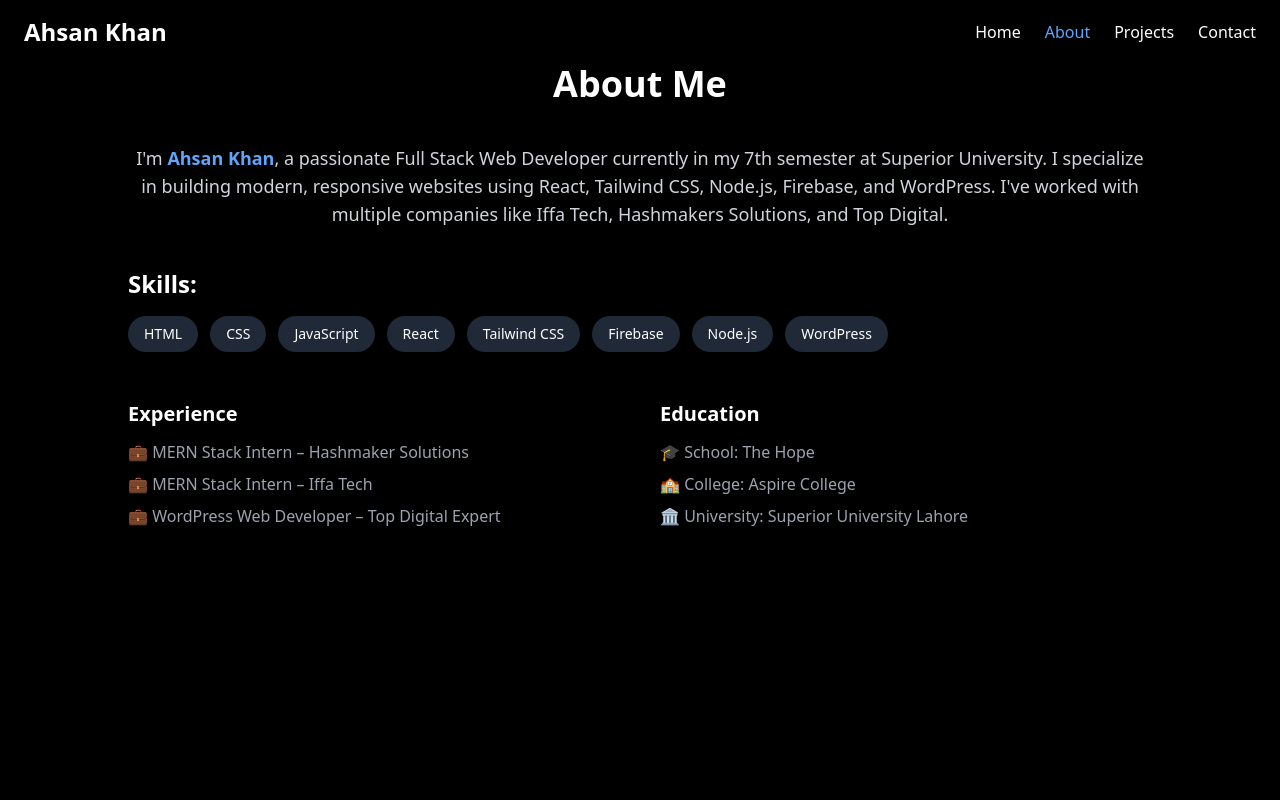
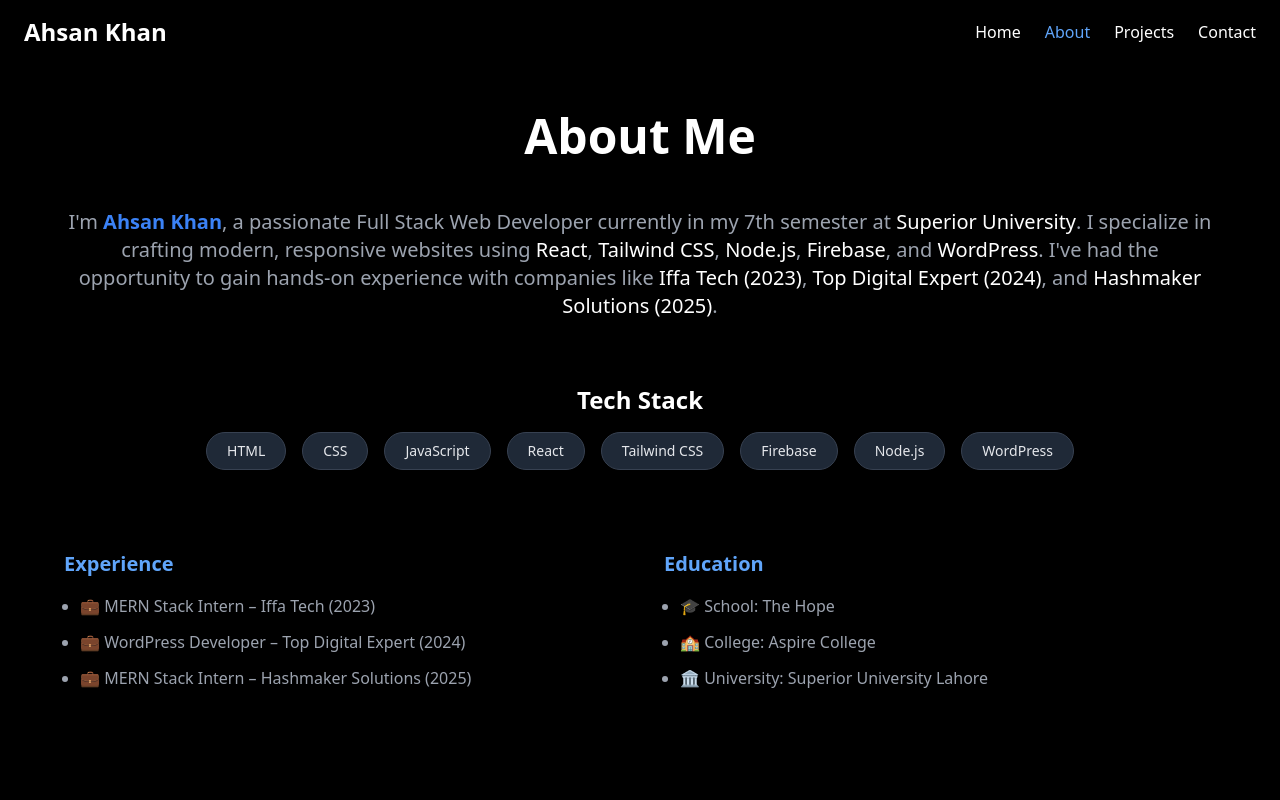
Before and after one commit to Ahsankhan2345/my-portfolio, a React (Vite) app: page /about in a window 1280 px wide. Shown: the top 800 px of the page. Built offline with nearby package versions, Linux system fonts and the light colour scheme.

Commit message:
Updated About.jsx design and animations

```diff
--- a/src/assets/pages/About.jsx
+++ b/src/assets/pages/About.jsx
@@ -2,15 +2,20 @@
 import { motion } from "framer-motion";
 
 function About() {
+  const skills = [
+    "HTML", "CSS", "JavaScript", "React", "Tailwind CSS",
+    "Firebase", "Node.js", "WordPress"
+  ];
+
   return (
     <section
       id="about"
-      className="bg-black text-white min-h-screen px-6 py-16"
+      className="bg-black text-white min-h-screen px-6 py-20 md:py-28 transition-all duration-300"
     >
-      <div className="max-w-5xl mx-auto">
+      <div className="max-w-6xl mx-auto">
         {/* Heading */}
         <motion.h2
-          className="text-4xl font-bold text-center mb-10"
+          className="text-4xl md:text-5xl font-bold text-center mb-12"
           initial={{ opacity: 0, y: -30 }}
           animate={{ opacity: 1, y: 0 }}
           transition={{ duration: 0.6 }}
@@ -20,41 +25,39 @@
 
         {/* Introduction */}
         <motion.p
-          className="text-lg text-gray-300 mb-10 text-center"
+          className="text-lg text-gray-400 md:text-xl text-center mb-16 leading-relaxed"
           initial={{ opacity: 0 }}
           animate={{ opacity: 1 }}
           transition={{ delay: 0.2, duration: 0.6 }}
         >
-          I'm <span className="text-blue-400 font-semibold">Ahsan Khan</span>,
+          I'm <span className="text-blue-500 font-semibold">Ahsan Khan</span>,
           a passionate Full Stack Web Developer currently in my 7th semester at
-          Superior University. I specialize in building modern, responsive
-          websites using React, Tailwind CSS, Node.js, Firebase, and WordPress.
-          I've worked with multiple companies like Iffa Tech, Hashmakers
-          Solutions, and Top Digital.
+          <span className="text-white font-medium"> Superior University</span>.
+          I specialize in crafting modern, responsive websites using{" "}
+          <span className="text-white">React</span>,{" "}
+          <span className="text-white">Tailwind CSS</span>,{" "}
+          <span className="text-white">Node.js</span>,{" "}
+          <span className="text-white">Firebase</span>, and{" "}
+          <span className="text-white">WordPress</span>. I've had the opportunity
+          to gain hands-on experience with companies like{" "}
+          <span className="text-white font-medium">Iffa Tech (2023)</span>,{" "}
+          <span className="text-white font-medium">Top Digital Expert (2024)</span>, and{" "}
+          <span className="text-white font-medium">Hashmaker Solutions (2025)</span>.
         </motion.p>
 
         {/* Skills */}
         <motion.div
-          className="mb-12"
+          className="mb-20"
           initial={{ opacity: 0, y: 30 }}
           animate={{ opacity: 1, y: 0 }}
           transition={{ delay: 0.4, duration: 0.6 }}
         >
-          <h3 className="text-2xl font-semibold mb-4">Skills:</h3>
-          <div className="flex flex-wrap gap-3">
-            {[
-              "HTML",
-              "CSS",
-              "JavaScript",
-              "React",
-              "Tailwind CSS",
-              "Firebase",
-              "Node.js",
-              "WordPress",
-            ].map((skill, index) => (
+          <h3 className="text-2xl font-semibold mb-4 text-center">Tech Stack</h3>
+          <div className="flex flex-wrap justify-center gap-4 mt-4">
+            {skills.map((skill, index) => (
               <span
                 key={index}
-                className="bg-gray-800 text-sm px-4 py-2 rounded-full"
+                className="bg-gray-800 border border-gray-700 px-5 py-2 rounded-full text-sm text-gray-200 hover:bg-blue-600 transition"
               >
                 {skill}
               </span>
@@ -63,28 +66,34 @@
         </motion.div>
 
         {/* Experience & Education */}
-        <div className="grid md:grid-cols-2 gap-10">
+        <div className="grid md:grid-cols-2 gap-12">
+          {/* Experience */}
           <motion.div
             initial={{ x: -50, opacity: 0 }}
             animate={{ x: 0, opacity: 1 }}
             transition={{ delay: 0.5, duration: 0.6 }}
           >
-            <h3 className="text-xl font-semibold mb-3">Experience</h3>
-            <ul className="text-gray-400 space-y-2">
-                <li>💼 MERN Stack Intern – Hashmaker Solutions</li>
-              <li>💼 MERN Stack Intern – Iffa Tech</li>
-              <li>💼 WordPress Web Developer – Top Digital Expert</li>
+            <h3 className="text-xl font-semibold mb-4 text-blue-400">
+              Experience
+            </h3>
+            <ul className="text-gray-400 space-y-3 pl-4 list-disc">
+              <li>💼 MERN Stack Intern – Iffa Tech (2023)</li>
+              <li>💼 WordPress Developer – Top Digital Expert (2024)</li>
+              <li>💼 MERN Stack Intern – Hashmaker Solutions (2025)</li>
             </ul>
           </motion.div>
 
+          {/* Education */}
           <motion.div
             initial={{ x: 50, opacity: 0 }}
             animate={{ x: 0, opacity: 1 }}
             transition={{ delay: 0.6, duration: 0.6 }}
           >
-            <h3 className="text-xl font-semibold mb-3">Education</h3>
-            <ul className="text-gray-400 space-y-2">
-                <li>🎓 School: The Hope</li>
+            <h3 className="text-xl font-semibold mb-4 text-blue-400">
+              Education
+            </h3>
+            <ul className="text-gray-400 space-y-3 pl-4 list-disc">
+              <li>🎓 School: The Hope</li>
               <li>🏫 College: Aspire College</li>
               <li>🏛️ University: Superior University Lahore</li>
             </ul>
```
Also changed, not shown: 1 other file (tests, documents, lock files or other folders).
